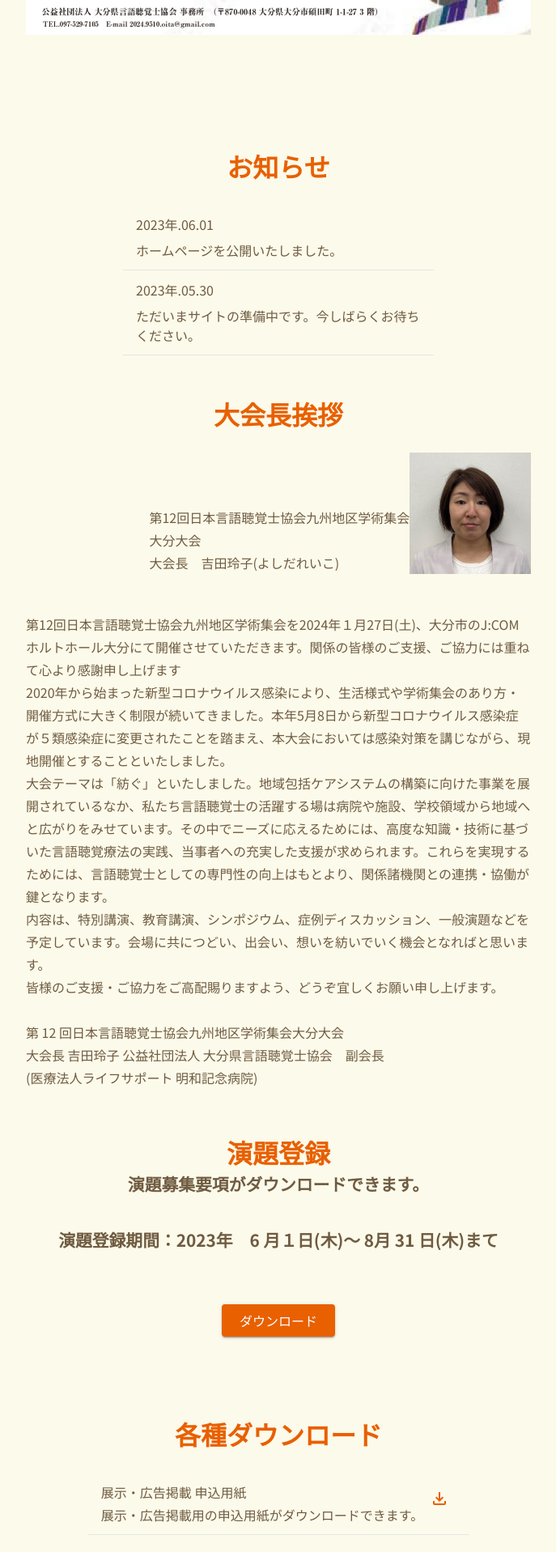
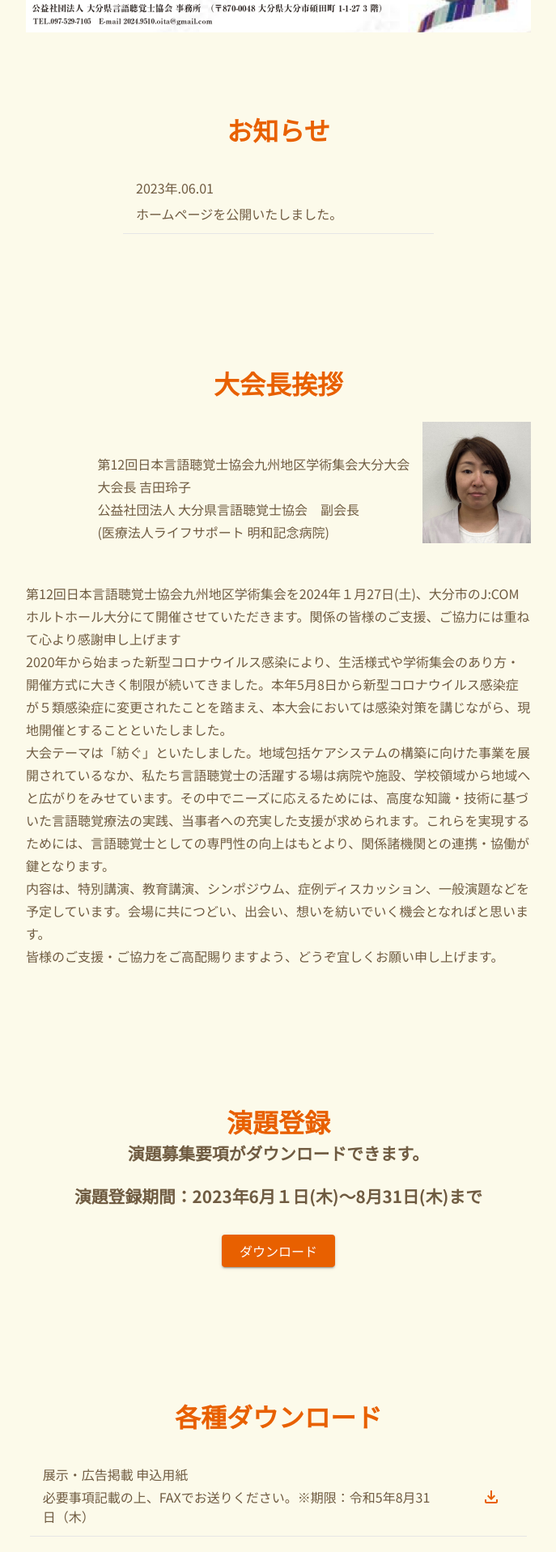
Before and after one commit to STSocietyOitaConference/top, a React (Create React App) app in the folder st-society-oita/: page / in a window 1280 px wide. Shown: the part 880-2797 px from the top of the page at 81% size, without its empty margins (416-1103 px from the left). Built offline with nearby package versions, Linux system fonts and the light colour scheme.

Commit message:
レスポンシブ対応

```diff
--- a/st-society-oita/src/App.tsx
+++ b/st-society-oita/src/App.tsx
@@ -47,7 +47,6 @@ function App() {
       fontSize: "1.3rem",
     },
   };
-
   return (
     <ThemeProvider theme={theme}>
       <CssBaseline />
--- a/st-society-oita/src/components/AbstractRegistration.tsx
+++ b/st-society-oita/src/components/AbstractRegistration.tsx
@@ -2,6 +2,7 @@ import React from "react";
 import { Typography, ListItemText, Button, Link, Grid } from "@mui/material";
 import { useInView } from "react-intersection-observer";
 import "animate.css";
+
 function AbstractRegistration() {
   const { ref, inView } = useInView({
     // オプション
@@ -22,10 +23,10 @@ function AbstractRegistration() {
           textAlign="center"
           alignItems="center"
           sx={{ mx: "auto" }}
-          mb={12}
+          mb={20}
           className="animate__animated animate__fadeInUp"
         >
-          <Grid item mb={"4vh"}>
+          <Grid item mb={"2vh"}>
             <ListItemText
               primary="演題登録"
               primaryTypographyProps={{
@@ -40,13 +41,13 @@ function AbstractRegistration() {
           </Grid>
           <Grid
             item
-            mb={"8vh"}
+            mb={"4vh"}
             container
             direction={"column"}
             alignItems="canter" //左寄せよせの場合はflex-start
           >
             <Typography variant="h6" color="secondary">
-              演題登録期間：2023年　6 月１日(木)～ 8月 31 日(木)まて
+              演題登録期間：2023年6月１日(木)～8月31日(木)まで
             </Typography>
           </Grid>
           <Grid item>
@@ -56,6 +57,7 @@ function AbstractRegistration() {
                   <Link
                     href="https://drive.google.com/uc?export=download&id=1z1rzUYR1sXOgIpXwB4NZmV0sfuQpUITJ"
                     download="演題募集要項.pdf"
+                    underline={"none"}
                   >
                     <Typography style={{ color: "white" }}>
                       ダウンロード
--- a/st-society-oita/src/components/Advertisement.tsx
+++ b/st-society-oita/src/components/Advertisement.tsx
@@ -43,13 +43,13 @@ function Advertisement() {
   ];
   return (
     <Box className="Advertisement" ref={ref}>
-      {/* {inView && ( */}
       <Grid
         id="item_5"
         container
         flexDirection={"column"}
         alignItems="center"
         className="animate__animated animate__fadeInUp"
+        mb={10}
       >
         <Grid item>
           <Typography variant="h4" mb={3}>
@@ -70,7 +70,6 @@ function Advertisement() {
           ))}
         </Grid>
       </Grid>
-      {/* )} */}
     </Box>
   );
 }
--- a/st-society-oita/src/components/Downloads.tsx
+++ b/st-society-oita/src/components/Downloads.tsx
@@ -17,7 +17,7 @@ import "animate.css";
 const dowonloadInfo = [
   [
     "展示・広告掲載 申込用紙",
-    "展示・広告掲載用の申込用紙がダウンロードできます。",
+    "必要事項記載の上、FAXでお送りください。※期限：令和5年8月31日（木）",
   ],
 ];
 function Downloads() {
@@ -34,7 +34,7 @@ function Downloads() {
         direction="column"
         justifyContent="center"
         alignItems="center"
-        mb={12}
+        mb={20}
       >
         <Grid item>
           {inView && (
@@ -44,8 +44,7 @@ function Downloads() {
           )}
         </Grid>
         <Grid item>
-          <Box component={"div"}>
-            <Grid container mx="auto">
+          <Box id="contents" component={"div"}>
             {dowonloadInfo.map((item: any, _index) => {
               return (
                 <ListItem disablePadding key={_index}>
@@ -56,9 +55,10 @@ function Downloads() {
                     }}
                     disableRipple
                   >
+                    <Box id="content" component={"div"}>
                       <Grid container justifyContent="space-between">
-                        <Grid item>
-                          <Box component="div">
+                        <Grid item xs={10}>
+                          <Box id="docInfo" component="div">
                             <ListItemText
                               primary={item[0]}
                               primaryTypographyProps={{
@@ -73,11 +73,15 @@ function Downloads() {
                             />
                           </Box>
                         </Grid>
-                        <Grid item>
+                        <Grid item xs={1}>
                           <IconButton
+                            id="downloadButton"
                             color="primary"
                             aria-label="upload picture"
                             component="label"
+                            sx={{
+                              marginTop: "20px",
+                            }}
                           >
                             <Link
                               href="https://drive.google.com/uc?export=download&id=1wnIt0CCwJ91WPr8hgpdqSZ2TrFR1MfpN"
@@ -88,11 +92,11 @@ function Downloads() {
                           </IconButton>
                         </Grid>
                       </Grid>
+                    </Box>
                   </ListItemButton>
                 </ListItem>
               );
             })}
-            </Grid>
           </Box>
         </Grid>
       </Grid>
--- a/st-society-oita/src/components/Greeting.tsx
+++ b/st-society-oita/src/components/Greeting.tsx
@@ -12,7 +12,7 @@ function Greeting() {
     triggerOnce: true, // 最初の一度だけ実行
   });
   return (
-    <Box ref={ref} className="Greeting">
+    <Box ref={ref} className="Greeting" mb={20}>
       {inView && (
         <Grid
           id="item_1"
@@ -44,38 +44,33 @@ function Greeting() {
                 sx={{ mx: "auto" }}
                 mb={3}
               >
-                <Grid>
+                <Grid item xs={9}>
+                  <Typography variant="subtitle1" color="secondary">
+                    第12回日本言語聴覚士協会九州地区学術集会大分大会
+                  </Typography>
+                  <Typography variant="subtitle1" color="secondary">
+                    大会長 吉田玲子
+                  </Typography>
                   <Typography
+                    variant="subtitle1"
+                    color="secondary"
                     sx={{
                       display: { xs: "none", sm: "block" },
                     }}
-                    variant="subtitle1"
-                    color="secondary"
                   >
-                    第12回日本言語聴覚士協会九州地区学術集会
+                    公益社団法人 大分県言語聴覚士協会　副会長
                     <br />
-                    大分大会
-                  </Typography>
-                  <Typography variant="subtitle1" color="secondary">
-                    大会長　吉田玲子(よしだれいこ)
-                  </Typography>
-                  <Typography
-                    sx={{
-                      display: { xs: "none", sm: "none" },
-                    }}
-                    variant="subtitle1"
-                    color="secondary"
-                  >
-                    （独立行政法人　国立病院機構　福岡東医療センター）
+                    (医療法人ライフサポート 明和記念病院)
                   </Typography>
                 </Grid>
-                <Grid>
+                <Grid item xs={3}>
                   <CardMedia
                     component="img"
                     image={ConferencePresident}
                     title={"大会長画像"}
-                    sx={{ objectFit: "contain" }}
-                    height={"150"}
+                    sx={{
+                      height: { xs: "100px", md: "150px" },
+                    }}
                   />
                 </Grid>
               </Grid>
@@ -92,11 +87,6 @@ function Greeting() {
               　内容は、特別講演、教育講演、シンポジウム、症例ディスカッション、一般演題などを予定しています。会場に共につどい、出会い、想いを紡いでいく機会となればと思います。
               <br />
               　皆様のご支援・ご協力をご高配賜りますよう、どうぞ宜しくお願い申し上げます。
-              <br />
-              <br />第 12 回日本言語聴覚士協会九州地区学術集会大分大会
-              <br /> 大会長 吉田玲子 公益社団法人 大分県言語聴覚士協会　副会長
-              <br />
-              (医療法人ライフサポート 明和記念病院)
             </Typography>
           </Grid>
         </Grid>
--- a/st-society-oita/src/components/Inquiry.tsx
+++ b/st-society-oita/src/components/Inquiry.tsx
@@ -18,7 +18,7 @@ function Inquiry() {
   });
 
   return (
-    <Box id="item_4" className="Inquiry" style={{ height: "50vh" }} ref={ref}>
+    <Box id="item_4" className="Inquiry" mb={10} ref={ref}>
       {inView && (
         <Grid
           container
@@ -26,7 +26,6 @@ function Inquiry() {
           textAlign="center"
           alignItems="center"
           sx={{ mx: "auto" }}
-          mb={12}
           className="animate__animated animate__fadeInUp"
         >
           <Grid item mb={"4vh"}>
@@ -55,7 +54,10 @@ function Inquiry() {
           </Grid>
           <Grid item>
             <Button variant="contained" size="large">
-              <Link href="mailto:2024.9510.oita@gmail.com?subject=大会についての問い合わせ">
+              <Link
+                href="mailto:2024.9510.oita@gmail.com?subject=大会についての問い合わせ"
+                underline="none"
+              >
                 <Typography style={{ color: "white" }}>
                   お問い合わせを送る
                 </Typography>
--- a/st-society-oita/src/components/Title.tsx
+++ b/st-society-oita/src/components/Title.tsx
@@ -1,10 +1,10 @@
-import { Grid, ListItemText, CardMedia } from "@mui/material";
+import { Grid, CardMedia } from "@mui/material";
 import PosterImage from "../assets/poster/poster.jpg";
 import { Box } from "@mui/system";
 
 function Title() {
   return (
-    <Box>
+    <Box mb={12}>
       <Grid
         id="item_0"
         className="Title"
@@ -12,15 +12,16 @@ function Title() {
         textAlign="center"
         alignItems="center"
         flexDirection={"column"}
-        mb={12}
       >
         <Grid className="animate__animated animate__fadeIn animate__delay-1s">
           <CardMedia
             component="img"
             image={PosterImage}
             title={"学会ポスター"}
-            sx={{ objectFit: "contain" }}
-            height={"965"}
+            sx={{
+              height: { xs: "62vh", md: "920px" },
+              mt: { xs: 6, md: "0" },
+            }}
           />
         </Grid>
       </Grid>
--- a/st-society-oita/src/components/WhatNew.tsx
+++ b/st-society-oita/src/components/WhatNew.tsx
@@ -21,10 +21,6 @@ function formatDate(inputDate: any) {
 }
 const informations = [
   [formatDate(20230601), "ホームページを公開いたしました。"],
-  [
-    formatDate(20230530),
-    "ただいまサイトの準備中です。今しばらくお待ちください。",
-  ],
 ];
 function WhatNew() {
   const { ref } = useInView({
@@ -42,7 +38,7 @@ function WhatNew() {
         direction="column"
         justifyContent="center"
         alignItems="center"
-        mb={6}
+        mb={20}
         className="animate__animated animate__fadeInUp animate__delay-3s"
       >
         <Grid item xs={12} md={6}>
```
Lines whose indentation alone changed are shown as unchanged.
